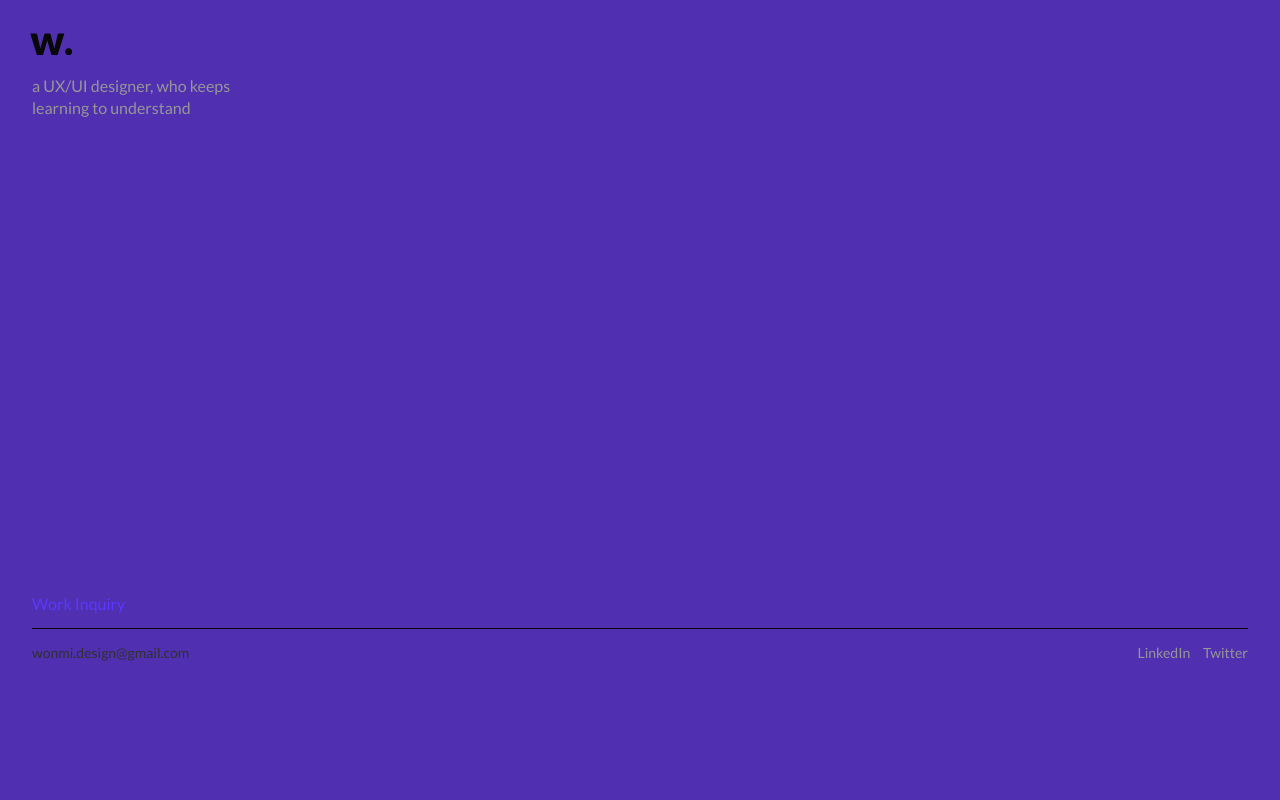
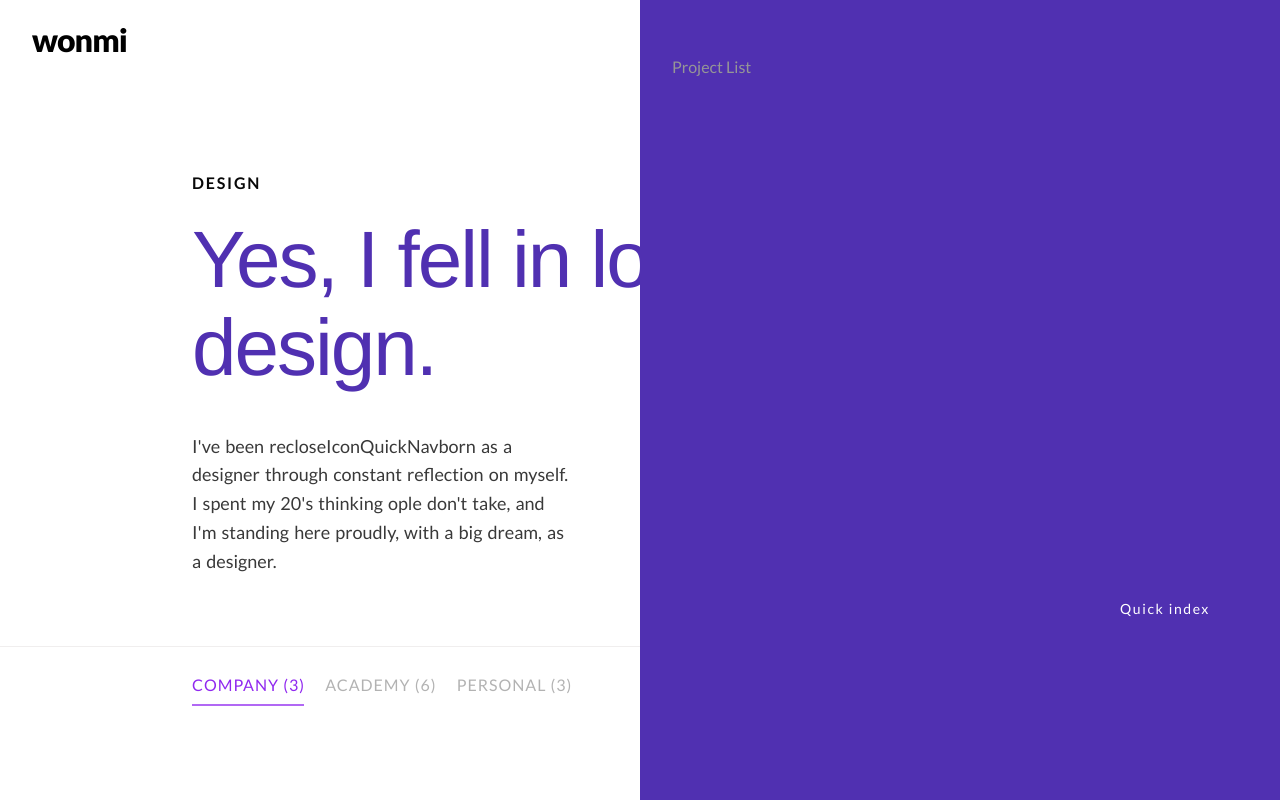
Before and after one commit to wonma/portfolio, a website: page app/index.html in a window 1280 px wide. Both pictures are taken after a click on the link "Quick index". Shown: the top 800 px of the page. Drawn offline with Linux system fonts and the light colour scheme.

Commit message:
Added layout for quick nav

```diff
--- a/app/assets/styles/modules/_btn.css
+++ b/app/assets/styles/modules/_btn.css
@@ -65,7 +65,7 @@
         justify-content: center;
         align-items: center;
         position: absolute;
-        z-index: 1;
+        z-index: 150;
         width: 200px;
         height: 45px;
         transform: rotate(90deg);
--- a/app/assets/styles/modules/_navigation.css
+++ b/app/assets/styles/modules/_navigation.css
@@ -48,7 +48,6 @@
 }
 
 .overlay-nav {
-    /* opacity: 0; */
     width: 100%;
     height: 200%;
     overflow: hidden;
@@ -59,7 +58,7 @@
     z-index: 150;
     transform: translate3d(-100%, 0, 0);
     transition: all 1s cubic-bezier(0.23, 1, 0.32, 1);
-    /* backface-visibility: hidden; */
+
     @mixin atMedium {
         display: none;
     }
@@ -306,28 +305,23 @@
 
 
 
-    /* Quick Nav Variation */
+/* Quick Nav Variation */
 
-
-.overlay-nav--quick-nav {
+.overlay-quick-nav {
     display: block;
     background-color: $primaryCol;
-    /* opacity: 0; */
-    width: 100%;
+    width: 50%;
     height: 200%;
     overflow: hidden;
-    /* background-color: rgba(255, 255, 255, 1); */
     position: fixed;
     top: 0;
-    left: 0;
-    z-index: 200;
+    right: 0;
+    z-index: 100;
     transform: translate3d(100%, 0, 0);
     transition: all 1s cubic-bezier(0.23, 1, 0.32, 1);
 }
 
-.overlay-nav--quick-nav.quick-nav--is-open {
-    display: block;
-    /* opacity: 1; */
+.overlay-quick-nav.quick-nav--is-open {
     transform: translate3d(0, 0, 0);
 }
 
--- a/app/index.html
+++ b/app/index.html
@@ -422,18 +422,15 @@
             </div>
         </div>
     </div>
-    <div class="overlay-nav--quick-nav overlayQuickNav">
+    <div class="overlay-quick-nav overlayQuickNav">
         <div class="container--extended overlay-nav__container">
             <div class="overlay-nav__close-icon icon__close closeIconQuickNav">
                 <div class="icon__close--center"></div>
             </div>
             <div class="overlay-nav__content">
                 <div class="overlay-nav__head">
-                    <div class="overlay-nav__logo">
-                        <img src="./assets/images/icons/logo-emblem--bl.svg" alt="logo emblem" class="logo-emblem">
-                    </div>
                     <p class="overlay-nav__copywords">
-                        a UX/UI designer, who keeps learning to <span class="overlay-nav__keyword">understand</span>
+                         Project List</span>
                     </p>
                 </div>
                 <ul class="overlay-nav__list">
@@ -447,18 +444,6 @@
                         <a href="#" class="overlay-nav__link">project 03</a>
                     </li>
                 </ul>
-                <div class="overlay-nav__bottom">
-                    <div class="overlay-nav__cta">
-                        <a href="#" class="btn--plain">Work Inquiry</a>
-                    </div>
-                    <div class="overlay-nav__contact">
-                        <p>wonmi.design@gmail.com</p>
-                        <div class="sns-container">
-                            <a href="#" class="sns-item">LinkedIn</a>
-                            <a href="#" class="sns-item">Twitter</a>
-                        </div>
-                    </div>
-                </div>
             </div>
         </div>
     </div>
--- a/app/temp/styles/styles.css
+++ b/app/temp/styles/styles.css
@@ -537,7 +537,7 @@ h1 {
         -webkit-box-align: center;
                 align-items: center;
         position: absolute;
-        z-index: 1;
+        z-index: 150;
         width: 200px;
         height: 45px;
         -webkit-transform: rotate(90deg);
@@ -629,7 +629,6 @@ h1 {
 }
 	}
 .overlay-nav {
-    /* opacity: 0; */
     width: 100%;
     height: 200%;
     overflow: hidden;
@@ -643,7 +642,6 @@ h1 {
     -webkit-transition: all 1s cubic-bezier(0.23, 1, 0.32, 1);
     transition: all 1s cubic-bezier(0.23, 1, 0.32, 1);
 }
-/* backface-visibility: hidden; */
 @media (min-width:800px){
 .overlay-nav {
         display: none
@@ -880,26 +878,22 @@ h1 {
                 border-bottom: 2px solid rgba(144,40,239, .7);
             }
 /* Quick Nav Variation */
-.overlay-nav--quick-nav {
+.overlay-quick-nav {
     display: block;
     background-color: #5030B1;
-    /* opacity: 0; */
-    width: 100%;
+    width: 50%;
     height: 200%;
     overflow: hidden;
-    /* background-color: rgba(255, 255, 255, 1); */
     position: fixed;
     top: 0;
-    left: 0;
-    z-index: 200;
+    right: 0;
+    z-index: 100;
     -webkit-transform: translate3d(100%, 0, 0);
             transform: translate3d(100%, 0, 0);
     -webkit-transition: all 1s cubic-bezier(0.23, 1, 0.32, 1);
     transition: all 1s cubic-bezier(0.23, 1, 0.32, 1);
 }
-.overlay-nav--quick-nav.quick-nav--is-open {
-    display: block;
-    /* opacity: 1; */
+.overlay-quick-nav.quick-nav--is-open {
     -webkit-transform: translate3d(0, 0, 0);
             transform: translate3d(0, 0, 0);
 }
```
